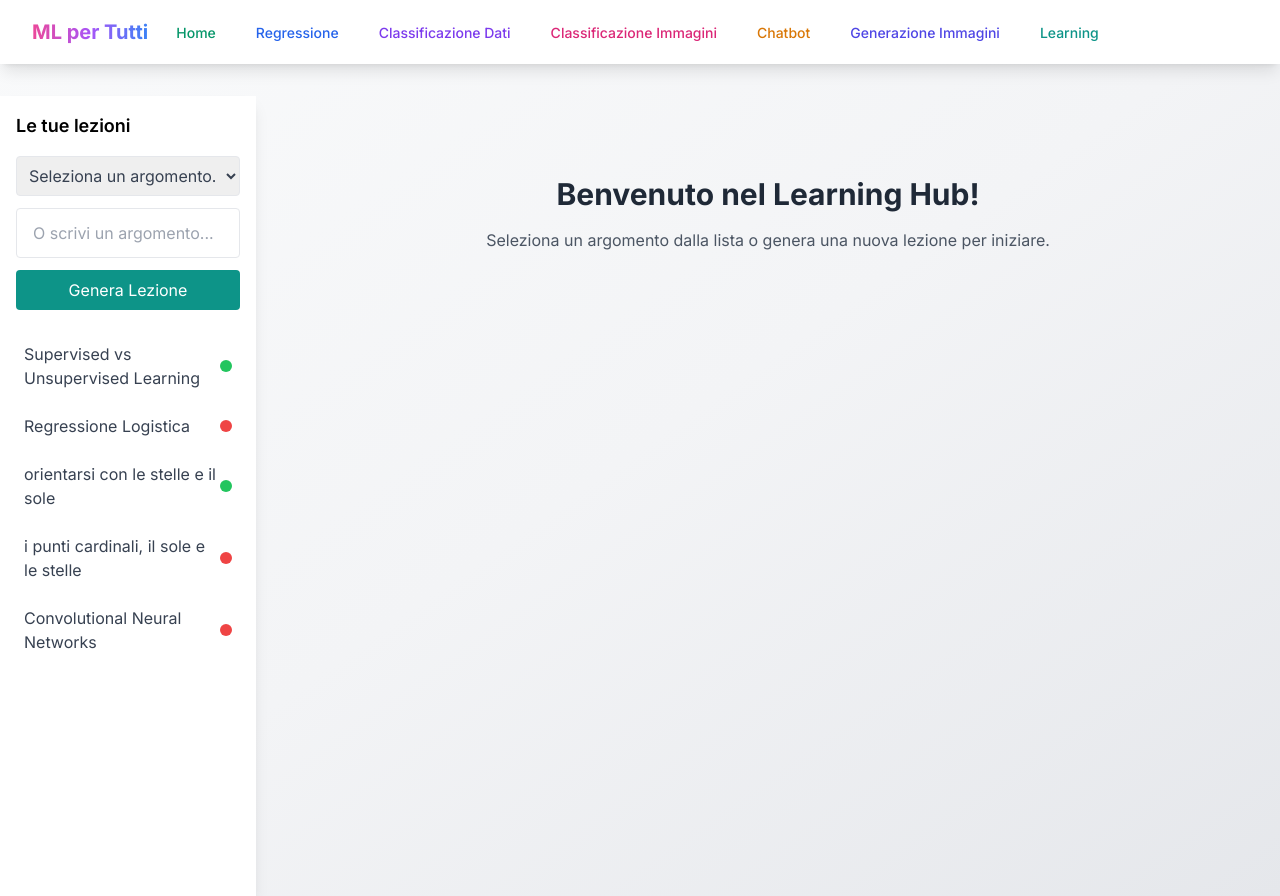
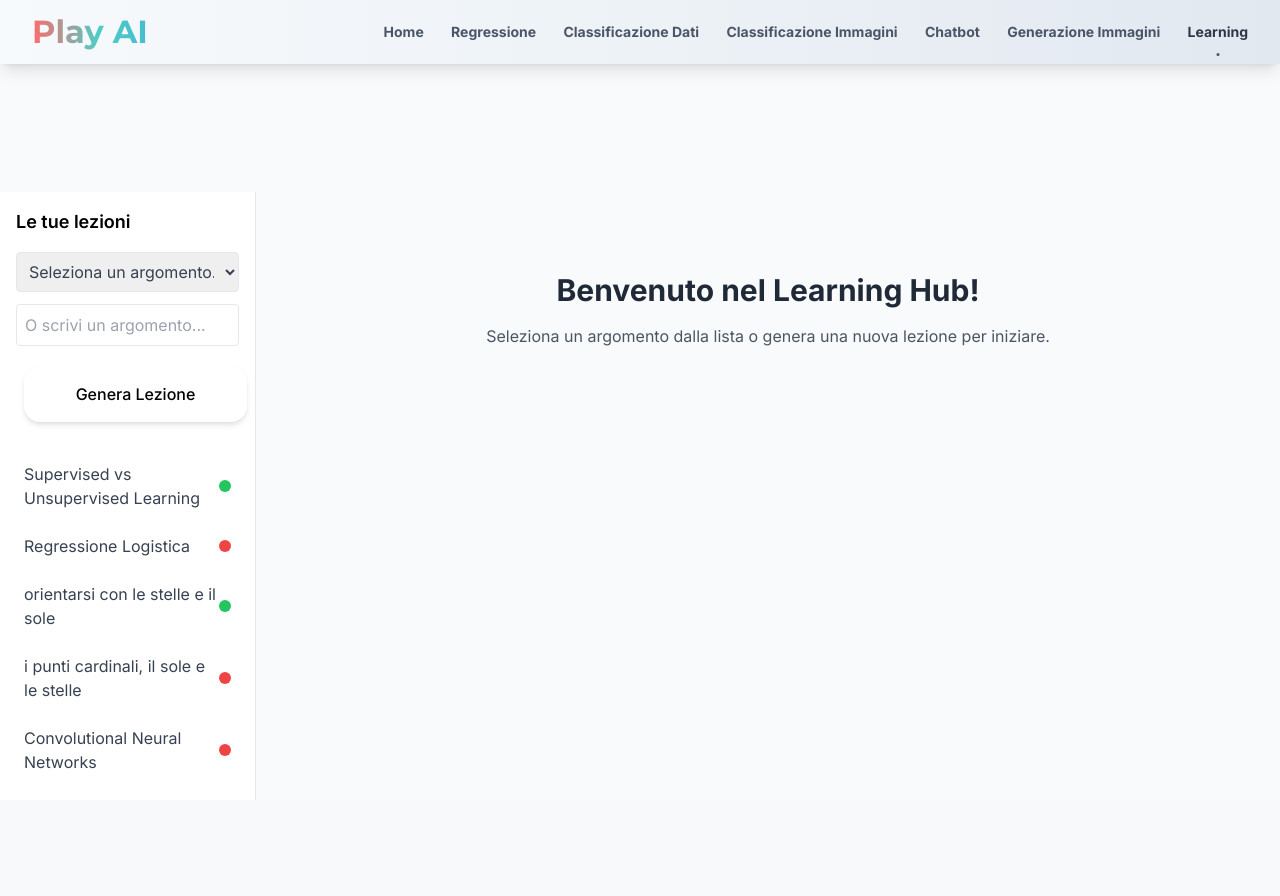
Before and after one commit to fondazionegolin/ml-for-tutti, a Flask app: page /learning in a window 1280 px wide. After the commit the page ends 800 px from the top, so only its background shows below. Run offline with Flask 3, Linux system fonts and the light colour scheme; data comes from the database, SQL or seed files in the repository; both versions use the stored data as it was after the commit; some libraries are stand-ins or nearby versions.

Commit message:
nuovo stile e funzionalità

```diff
--- a/app.py
+++ b/app.py
@@ -19,6 +19,7 @@
 from tensorflow.keras.preprocessing.image import ImageDataGenerator, load_img, img_to_array
 from werkzeug.utils import secure_filename
 from datetime import datetime
+import time
 
 # Import dei blueprint
 from routes.chatbot import chatbot
--- a/static/css/output.css
+++ b/static/css/output.css
@@ -751,24 +751,11 @@
   left: 0px;
 }
 
-.top-0 {
-  top: 0px;
-}
-
-.z-50 {
-  z-index: 50;
-}
-
 .mx-auto {
   margin-left: auto;
   margin-right: auto;
 }
 
-.mx-4 {
-  margin-left: 1rem;
-  margin-right: 1rem;
-}
-
 .-mr-2 {
   margin-right: -0.5rem;
 }
@@ -809,10 +796,18 @@
   margin-left: 0.75rem;
 }
 
+.ml-64 {
+  margin-left: 16rem;
+}
+
 .mr-1 {
   margin-right: 0.25rem;
 }
 
+.mr-2 {
+  margin-right: 0.5rem;
+}
+
 .mt-2 {
   margin-top: 0.5rem;
 }
@@ -910,12 +905,8 @@
   height: fit-content;
 }
 
-.h-screen {
-  height: 100vh;
-}
-
-.h-3 {
-  height: 0.75rem;
+.h-full {
+  height: 100%;
 }
 
 .min-h-\[calc\(100vh-4rem\)\] {
@@ -1102,6 +1077,12 @@
   gap: 2rem;
 }
 
+.space-x-6 > :not([hidden]) ~ :not([hidden]) {
+  --tw-space-x-reverse: 0;
+  margin-right: calc(1.5rem * var(--tw-space-x-reverse));
+  margin-left: calc(1.5rem * calc(1 - var(--tw-space-x-reverse)));
+}
+
 .space-y-1 > :not([hidden]) ~ :not([hidden]) {
   --tw-space-y-reverse: 0;
   margin-top: calc(0.25rem * calc(1 - var(--tw-space-y-reverse)));
@@ -1318,9 +1295,9 @@
   background-color: rgb(224 242 254 / var(--tw-bg-opacity, 1));
 }
 
-.bg-teal-500 {
-  --tw-bg-opacity: 1;
-  background-color: rgb(20 184 166 / var(--tw-bg-opacity, 1));
+.bg-teal-600 {
+  --tw-bg-opacity: 1;
+  background-color: rgb(13 148 136 / var(--tw-bg-opacity, 1));
 }
 
 .bg-violet-100 {
@@ -1331,54 +1308,14 @@
 .bg-white {
   --tw-bg-opacity: 1;
   background-color: rgb(255 255 255 / var(--tw-bg-opacity, 1));
-}
-
-.bg-black {
-  --tw-bg-opacity: 1;
-  background-color: rgb(0 0 0 / var(--tw-bg-opacity, 1));
-}
-
-.bg-green-50 {
-  --tw-bg-opacity: 1;
-  background-color: rgb(240 253 244 / var(--tw-bg-opacity, 1));
-}
-
-.bg-red-50 {
-  --tw-bg-opacity: 1;
-  background-color: rgb(254 242 242 / var(--tw-bg-opacity, 1));
-}
-
-.bg-orange-500 {
-  --tw-bg-opacity: 1;
-  background-color: rgb(249 115 22 / var(--tw-bg-opacity, 1));
-}
-
-.bg-teal-600 {
-  --tw-bg-opacity: 1;
-  background-color: rgb(13 148 136 / var(--tw-bg-opacity, 1));
-}
-
-.bg-gray-500 {
-  --tw-bg-opacity: 1;
-  background-color: rgb(107 114 128 / var(--tw-bg-opacity, 1));
 }
 
 .bg-opacity-50 {
   --tw-bg-opacity: 0.5;
 }
 
-.bg-gradient-to-br {
-  background-image: linear-gradient(to bottom right, var(--tw-gradient-stops));
-}
-
 .bg-gradient-to-r {
   background-image: linear-gradient(to right, var(--tw-gradient-stops));
-}
-
-.from-gray-50 {
-  --tw-gradient-from: #f9fafb var(--tw-gradient-from-position);
-  --tw-gradient-to: rgb(249 250 251 / 0) var(--tw-gradient-to-position);
-  --tw-gradient-stops: var(--tw-gradient-from), var(--tw-gradient-to);
 }
 
 .from-indigo-500 {
@@ -1393,11 +1330,6 @@
   --tw-gradient-stops: var(--tw-gradient-from), var(--tw-gradient-to);
 }
 
-.via-gray-100 {
-  --tw-gradient-to: rgb(243 244 246 / 0)  var(--tw-gradient-to-position);
-  --tw-gradient-stops: var(--tw-gradient-from), #f3f4f6 var(--tw-gradient-via-position), var(--tw-gradient-to);
-}
-
 .via-purple-500 {
   --tw-gradient-to: rgb(168 85 247 / 0)  var(--tw-gradient-to-position);
   --tw-gradient-stops: var(--tw-gradient-from), #a855f7 var(--tw-gradient-via-position), var(--tw-gradient-to);
@@ -1407,10 +1339,6 @@
   --tw-gradient-to: #3b82f6 var(--tw-gradient-to-position);
 }
 
-.to-gray-200 {
-  --tw-gradient-to: #e5e7eb var(--tw-gradient-to-position);
-}
-
 .to-pink-500 {
   --tw-gradient-to: #ec4899 var(--tw-gradient-to-position);
 }
@@ -1444,11 +1372,6 @@
   padding: 2rem;
 }
 
-.px-1 {
-  padding-left: 0.25rem;
-  padding-right: 0.25rem;
-}
-
 .px-2 {
   padding-left: 0.5rem;
   padding-right: 0.5rem;
@@ -1512,16 +1425,8 @@
   padding-bottom: 2rem;
 }
 
-.pl-3 {
-  padding-left: 0.75rem;
-}
-
-.pr-4 {
-  padding-right: 1rem;
-}
-
-.pt-1 {
-  padding-top: 0.25rem;
+.pt-16 {
+  padding-top: 4rem;
 }
 
 .pt-2 {
@@ -1534,6 +1439,10 @@
 
 .pt-6 {
   padding-top: 1.5rem;
+}
+
+.pt-8 {
+  padding-top: 2rem;
 }
 
 .text-center {
@@ -2010,28 +1899,13 @@
   --tw-ring-color: rgb(99 102 241 / var(--tw-ring-opacity, 1));
 }
 
-.focus\:ring-teal-500:focus {
-  --tw-ring-opacity: 1;
-  --tw-ring-color: rgb(20 184 166 / var(--tw-ring-opacity, 1));
-}
-
 @media (min-width: 640px) {
-  .sm\:ml-6 {
-    margin-left: 1.5rem;
-  }
-
   .sm\:flex {
     display: flex;
   }
 
   .sm\:hidden {
     display: none;
-  }
-
-  .sm\:space-x-8 > :not([hidden]) ~ :not([hidden]) {
-    --tw-space-x-reverse: 0;
-    margin-right: calc(2rem * var(--tw-space-x-reverse));
-    margin-left: calc(2rem * calc(1 - var(--tw-space-x-reverse)));
   }
 
   .sm\:px-6 {
--- a/templates/base.html
+++ b/templates/base.html
@@ -4,26 +4,12 @@
     <meta charset="UTF-8">
     <meta name="viewport" content="width=device-width, initial-scale=1.0">
     <title>ML per Tutti</title>
-    <link href="{{ url_for('static', filename='css/output.css') }}" rel="stylesheet">
+    <link href="https://fonts.googleapis.com/css2?family=Inter:wght@300;400;500;600;700&family=Montserrat:wght@700&display=swap" rel="stylesheet">
     <link rel="preconnect" href="https://fonts.googleapis.com">
     <link rel="preconnect" href="https://fonts.gstatic.com" crossorigin>
-    <link href="https://fonts.googleapis.com/css2?family=Inter:wght@300;400;500;600;700&display=swap" rel="stylesheet">
     <script src="https://cdn.tailwindcss.com"></script>
-    <!-- MathJax per le formule matematiche -->
     <script src="https://polyfill.io/v3/polyfill.min.js?features=es6"></script>
     <script id="MathJax-script" async src="https://cdn.jsdelivr.net/npm/mathjax@3/es5/tex-mml-chtml.js"></script>
-    <script>
-        window.MathJax = {
-            tex: {
-                inlineMath: [['$', '$'], ['\\(', '\\)']],
-                displayMath: [['$$', '$$'], ['\\[', '\\]']],
-                processEscapes: true
-            },
-            svg: {
-                fontCache: 'global'
-            }
-        };
-    </script>
     <style>
         body {
             font-family: 'Inter', sans-serif;
@@ -60,42 +46,65 @@
             overflow: hidden;
         }
 
+        /* Stili per la navbar */
         .navbar-gradient {
-            background: linear-gradient(90deg, rgba(236,72,153,0.1) 0%, rgba(167,139,250,0.1) 35%, rgba(59,130,246,0.1) 70%, rgba(249,115,22,0.1) 100%);
-            backdrop-filter: blur(8px);
-            -webkit-backdrop-filter: blur(8px);
-            box-shadow: 0 4px 6px -1px rgba(0, 0, 0, 0.1), 0 2px 4px -1px rgba(0, 0, 0, 0.06);
+            background: linear-gradient(90deg,
+                #F7FAFC 0%,    /* gray-50 */
+                #EDF2F7 50%,   /* gray-100 */
+                #E2E8F0 100%   /* gray-200 */
+            );
+            box-shadow: 0 2px 4px -1px rgba(0, 0, 0, 0.06);
         }
 
+        /* Stili per il logo */
+        .gradient-text {
+            font-family: 'Montserrat', sans-serif;
+            font-weight: 700;
+            font-size: 2rem;
+            background: linear-gradient(
+                90deg,
+                #FF6B6B 0%,      /* Rosso corallo */
+                #4ECDC4 50%,     /* Turchese */
+                #45B7D1 100%     /* Azzurro */
+            );
+            -webkit-background-clip: text;
+            background-clip: text;
+            -webkit-text-fill-color: transparent;
+            padding-right: 1rem;
+        }
+
+        /* Stili per i link della navbar */
         .nav-link {
+            @apply px-6 py-2 transition-all duration-300;
+            font-family: 'Inter', sans-serif;
+            font-size: 14px !important;
+            font-weight: 900 !important;
+            line-height: 4rem;
             position: relative;
-            color: #4B5563;
-            transition: all 0.3s ease;
+            padding-bottom: 1.5rem;
+            color: #4A5568;
         }
 
         .nav-link:hover {
-            color: #1F2937;
+            color: #1A202C;
+            transform: translateY(-1px);
         }
 
-        .nav-link::after {
+        /* Active state */
+        .nav-link.active {
+            color: #2D3748;
+        }
+
+        .nav-link.active::after {
             content: '';
             position: absolute;
-            width: 0;
-            height: 2px;
-            bottom: -2px;
-            left: 0;
-            background: linear-gradient(90deg, #EC4899 0%, #A78BFA 35%, #3B82F6 70%, #F97316 100%);
-            transition: width 0.3s ease;
-        }
-
-        .nav-link:hover::after {
-            width: 100%;
-        }
-
-        .mobile-menu {
-            background: rgba(255, 255, 255, 0.9);
-            backdrop-filter: blur(8px);
-            -webkit-backdrop-filter: blur(8px);
+            bottom: 0.5rem;
+            left: 50%;
+            transform: translateX(-50%);
+            width: 3px;
+            height: 3px;
+            background-color: #4A5568;
+            border-radius: 50%;
         }
 
         /* Stili globali per input e textarea */
@@ -180,37 +189,35 @@
         }
     </style>
 </head>
-<body class="min-h-screen bg-gradient-to-br from-gray-50 via-gray-100 to-gray-200">
+<body class="min-h-screen bg-gray-50">
     <!-- Navbar -->
-    <nav class="bg-white shadow-lg fixed w-full z-50 top-0">
+    <nav class="navbar-gradient shadow-lg">
         <div class="max-w-7xl mx-auto px-4 sm:px-6 lg:px-8">
             <div class="flex justify-between h-16">
-                <div class="flex">
-                    <div class="flex-shrink-0 flex items-center">
-                        <a href="/" class="text-xl font-bold bg-clip-text text-transparent bg-gradient-to-r from-pink-500 via-purple-500 to-blue-500">
-                            ML per Tutti
-                        </a>
-                    </div>
-                    <div class="hidden sm:ml-6 sm:flex sm:space-x-8">
-                        <a href="/" class="nav-link inline-flex items-center px-1 pt-1 text-sm font-medium">
+                <div class="flex-shrink-0 flex items-center">
+                    <span class="gradient-text">Play AI</span>
+                </div>
+                <div class="hidden sm:flex items-center">
+                    <div class="space-x-6">
+                        <a href="/" class="nav-link {% if request.path == '/' %}active{% endif %}">
                             Home
                         </a>
-                        <a href="/regressione" class="nav-link inline-flex items-center px-1 pt-1 text-sm font-medium">
+                        <a href="/regressione" class="nav-link {% if request.path == '/regressione' %}active{% endif %}">
                             Regressione
                         </a>
-                        <a href="/classificazione" class="nav-link inline-flex items-center px-1 pt-1 text-sm font-medium">
+                        <a href="/classificazione" class="nav-link {% if request.path == '/classificazione' %}active{% endif %}">
                             Classificazione Dati
                         </a>
-                        <a href="/classificazione-immagini" class="nav-link inline-flex items-center px-1 pt-1 text-sm font-medium">
+                        <a href="/classificazione-immagini" class="nav-link {% if request.path == '/classificazione-immagini' %}active{% endif %}">
                             Classificazione Immagini
                         </a>
-                        <a href="/chatbot" class="nav-link inline-flex items-center px-1 pt-1 text-sm font-medium">
+                        <a href="/chatbot" class="nav-link {% if request.path == '/chatbot' %}active{% endif %}">
                             Chatbot
                         </a>
-                        <a href="/generazione-immagini" class="nav-link inline-flex items-center px-1 pt-1 text-sm font-medium">
+                        <a href="/generazione-immagini" class="nav-link {% if request.path == '/generazione-immagini' %}active{% endif %}">
                             Generazione Immagini
                         </a>
-                        <a href="/learning" class="nav-link inline-flex items-center px-1 pt-1 text-sm font-medium">
+                        <a href="/learning" class="nav-link {% if request.path == '/learning' %}active{% endif %}">
                             Learning
                         </a>
                     </div>
@@ -228,13 +235,13 @@
         <!-- Mobile menu -->
         <div class="mobile-menu sm:hidden hidden" id="mobile-menu">
             <div class="pt-2 pb-3 space-y-1">
-                <a href="/" class="block pl-3 pr-4 py-2 text-base font-medium text-gray-600 hover:text-gray-800 hover:bg-gray-50">Home</a>
-                <a href="/regressione" class="block pl-3 pr-4 py-2 text-base font-medium text-gray-600 hover:text-gray-800 hover:bg-gray-50">Regressione</a>
-                <a href="/classificazione" class="block pl-3 pr-4 py-2 text-base font-medium text-gray-600 hover:text-gray-800 hover:bg-gray-50">Classificazione Dati</a>
-                <a href="/classificazione-immagini" class="block pl-3 pr-4 py-2 text-base font-medium text-gray-600 hover:text-gray-800 hover:bg-gray-50">Classificazione Immagini</a>
-                <a href="/chatbot" class="block pl-3 pr-4 py-2 text-base font-medium text-gray-600 hover:text-gray-800 hover:bg-gray-50">Chatbot</a>
-                <a href="/generazione-immagini" class="block pl-3 pr-4 py-2 text-base font-medium text-gray-600 hover:text-gray-800 hover:bg-gray-50">Generazione Immagini</a>
-                <a href="/learning" class="block pl-3 pr-4 py-2 text-base font-medium text-gray-600 hover:text-gray-800 hover:bg-gray-50">Learning</a>
+                <a href="/" class="nav-link block px-3 py-2 {% if request.path == '/' %}active{% endif %}">Home</a>
+                <a href="/regressione" class="nav-link block px-3 py-2 {% if request.path == '/regressione' %}active{% endif %}">Regressione</a>
+                <a href="/classificazione" class="nav-link block px-3 py-2 {% if request.path == '/classificazione' %}active{% endif %}">Classificazione Dati</a>
+                <a href="/classificazione-immagini" class="nav-link block px-3 py-2 {% if request.path == '/classificazione-immagini' %}active{% endif %}">Classificazione Immagini</a>
+                <a href="/chatbot" class="nav-link block px-3 py-2 {% if request.path == '/chatbot' %}active{% endif %}">Chatbot</a>
+                <a href="/generazione-immagini" class="nav-link block px-3 py-2 {% if request.path == '/generazione-immagini' %}active{% endif %}">Generazione Immagini</a>
+                <a href="/learning" class="nav-link block px-3 py-2 {% if request.path == '/learning' %}active{% endif %}">Learning</a>
             </div>
         </div>
     </nav>
--- a/templates/chatbot.html
+++ b/templates/chatbot.html
@@ -24,7 +24,7 @@
                         <label class="block text-sm font-medium text-gray-700 mb-2">Personalità del Bot</label>
                         <div class="flex gap-4">
                             <textarea id="system-prompt" rows="2"
-                                class="flex-1 rounded-[20px] bg-gray-100 border-gray-200 shadow-sm focus:border-indigo-500 focus:ring-indigo-500 resize-none"
+                                class="flex-1 rounded-[20px] bg-gray-100 border-gray-200 shadow-sm focus:border-indigo-500 focus:ring-indigo-500 resize-none p-4"
                                 placeholder="Descrivi la personalità che vorresti per il bot..."></textarea>
                             <button onclick="initializeChat()"
                                 class="btn btn-training h-fit">
--- a/templates/learning.html
+++ b/templates/learning.html
@@ -1,9 +1,9 @@
 {% extends "base.html" %}
 
 {% block content %}
-<div class="flex">
-    <!-- Sidebar -->
-    <div class="w-64 bg-white shadow-lg h-screen overflow-y-auto">
+<div class="flex pt-8">
+    <!-- Sidebar fissa -->
+    <div class="w-64 bg-white border-r border-gray-200 fixed h-full overflow-y-auto">
         <div class="p-4">
             <h2 class="text-lg font-semibold mb-4">Le tue lezioni</h2>
 
@@ -39,7 +39,7 @@
                        class="w-full p-2 border rounded mb-3 text-gray-700">
 
                 <button onclick="generateLesson()"
-                        class="w-full bg-teal-600 text-white p-2 rounded hover:bg-teal-700">
+                        class="w-full btn btn-training">
                     Genera Lezione
                 </button>
             </div>
@@ -50,8 +50,8 @@
         </div>
     </div>
 
-    <!-- Main content -->
-    <div class="flex-1 p-8 overflow-y-auto">
+    <!-- Main content con margine sinistro per la sidebar -->
+    <div class="flex-1 ml-64 p-8 overflow-y-auto">
         <!-- Welcome message -->
         <div id="welcome" class="max-w-2xl mx-auto text-center py-12">
             <h1 class="text-3xl font-bold text-gray-800 mb-4">Benvenuto nel Learning Hub!</h1>
```
Also changed, not shown: other parts of static/css/output.css (+78 -128 lines), database.sqlite, static/generated/img_1733020087.png (added), static/logo_ai.png (added).
